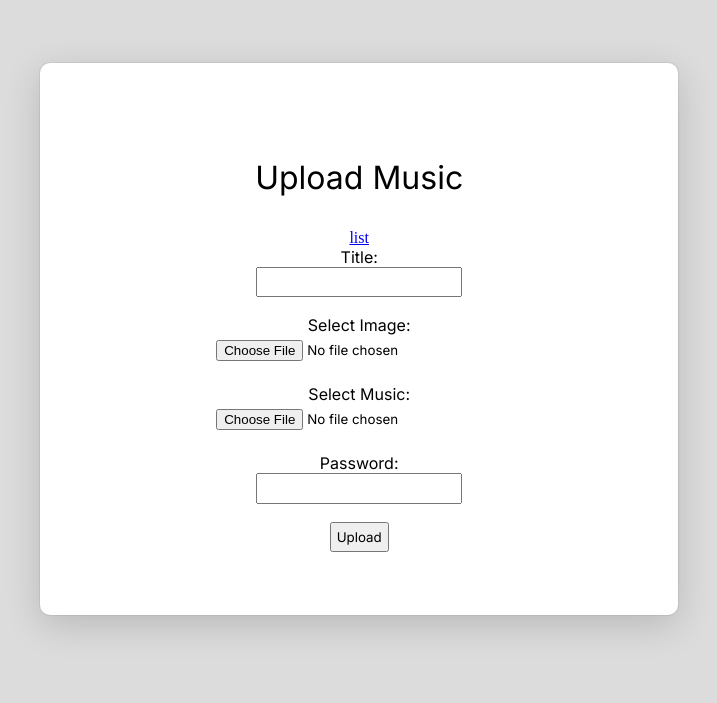
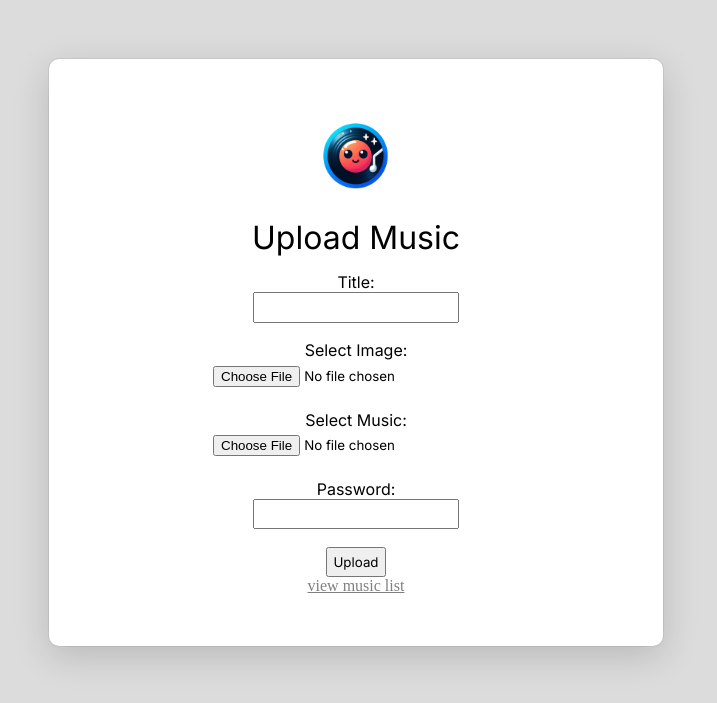
Before and after one commit to iranathan/juke, a PHP site: page /index.php in a window 1280 px wide. Shown: the top 703 px of the page, without its empty margins (284-1001 px from the left). Run offline with PHP 8.4, Linux system fonts and the light colour scheme.

Commit message:
logos added

```diff
--- a/juke/delete.php
+++ b/juke/delete.php
@@ -29,6 +29,7 @@
 <head>
     <meta charset="UTF-8">
     <meta name="viewport" content="width=device-width, initial-scale=1.0">
+    <link rel="shortcut icon" href="images/icon.png">
     <style>
         .words {
             font-family: "Inter", sans-serif;
--- a/juke/index.php
+++ b/juke/index.php
@@ -7,6 +7,7 @@
     <link rel="preconnect" href="https://fonts.googleapis.com">
     <link rel="preconnect" href="https://fonts.gstatic.com" crossorigin>
     <link href="https://fonts.googleapis.com/css2?family=Inter&display=swap" rel="stylesheet">
+    <link rel="shortcut icon" href="images/icon.png">
     <style>
         .words {
             font-family: "Inter", sans-serif;
@@ -21,38 +22,47 @@
 
         body{
             background-color: rgb(220, 220, 220);
+            display: flex;
+            justify-content: center;
+            align-items: center;
         }
         .divwow{
             text-align: center;
             background-color: white;
             border-radius: 10px;
             width: 40vw;
-            margin-left: 25%;
             min-height: 400px;
-            padding: 5%;
-            margin-top: 5%;
+            padding: 4%;
+            margin-top: 4%;
             box-shadow: rgba(0, 0, 0, 0.16) 0px 10px 36px 0px, rgba(0, 0, 0, 0.06) 0px 0px 0px 1px;
         }
 
         h2{
+            margin-top: 0;
             font-size: xx-large;
+            margin-bottom: 10px
+        }
+        a{
+            color: grey;
+
         }
         .red {
             color: red;
         }
+
     </style>
     <title>Upload Music Form</title>
 </head>
 <body>
     <div class="divwow">
+        <img src="images/icon.png" width="100" height="100px">
         <h2 class="words">Upload Music</h2>
-        <a href="list.php">list</a>
         <form action="upload.php" method="post" enctype="multipart/form-data">
             <label class="words" for="title">Title:</label><br>
             <input class="words" type="text" id="title" name="title" required><br><br>
 
             <label class="words" for="image">Select Image:</label><br>
-            <input class="words" type="file" id="image" name="image" required><br><br>
+            <input class="words" type="file" id="image" name="image"><br><br>
 
             <label class="words" for="music">Select Music:</label><br>
             <input class="words" type="file" id="music" name="music" required><br><br>
@@ -60,7 +70,9 @@
             <label class="words" for="password">Password:</label><br>
             <input class="words" type="password" id="password" name="password" required><br><br>
 
-            <input class="words" type="submit" value="Upload" name="submit">
+            <input class="words" type="submit" value="Upload" name="submit"><br>
+            <a href="list.php">view music list</a>
+
 
             <?php if(ISSET($errors)): ?>
                 <?php foreach($errors as $error): ?>
--- a/juke/list.php
+++ b/juke/list.php
@@ -8,6 +8,7 @@ $result = fetch_songs();
 <head>
     <meta charset="UTF-8">
     <meta name="viewport" content="width=device-width, initial-scale=1.0">
+    <link rel="shortcut icon" href="images/icon.png">
     <style>
         body {
             font-family: Arial, sans-serif;
```
Also changed, not shown: juke/images/18.jpg (deleted), juke/images/19.jpg (deleted), juke/images/icon.png (added).
